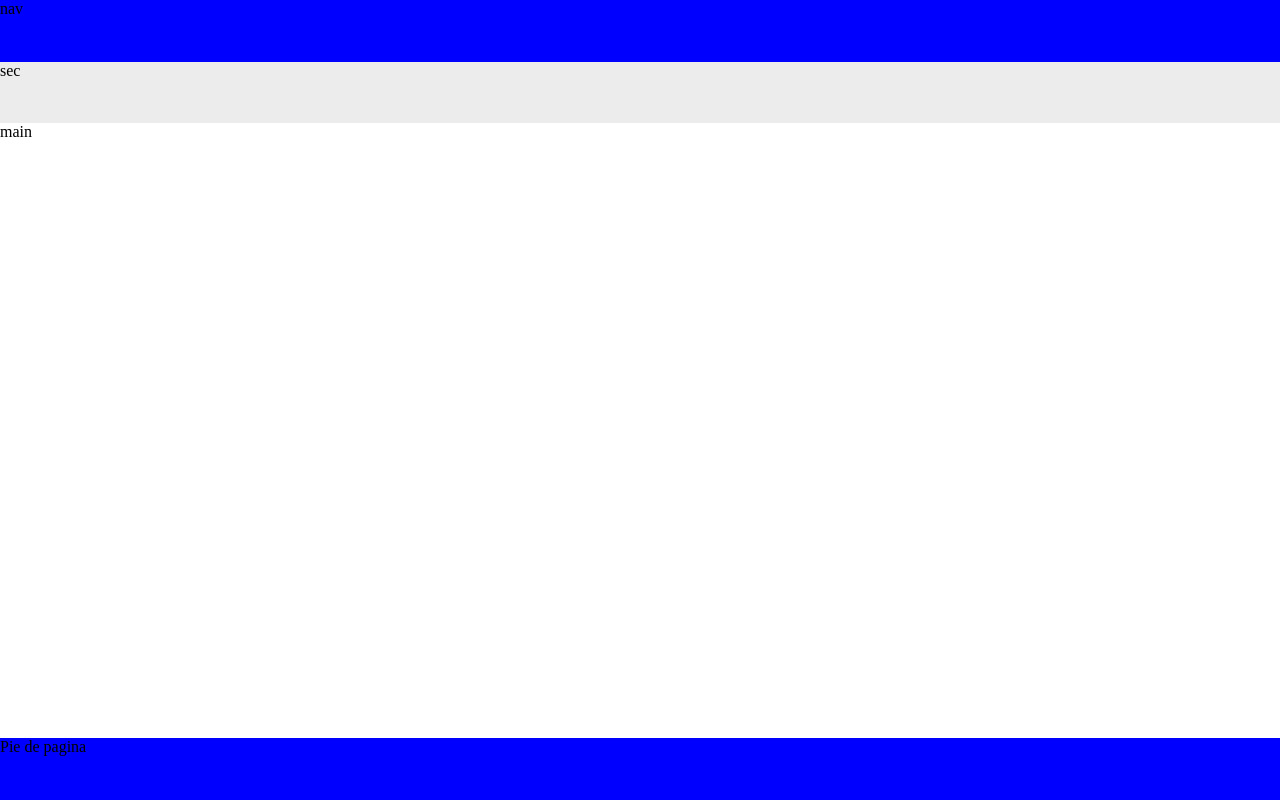
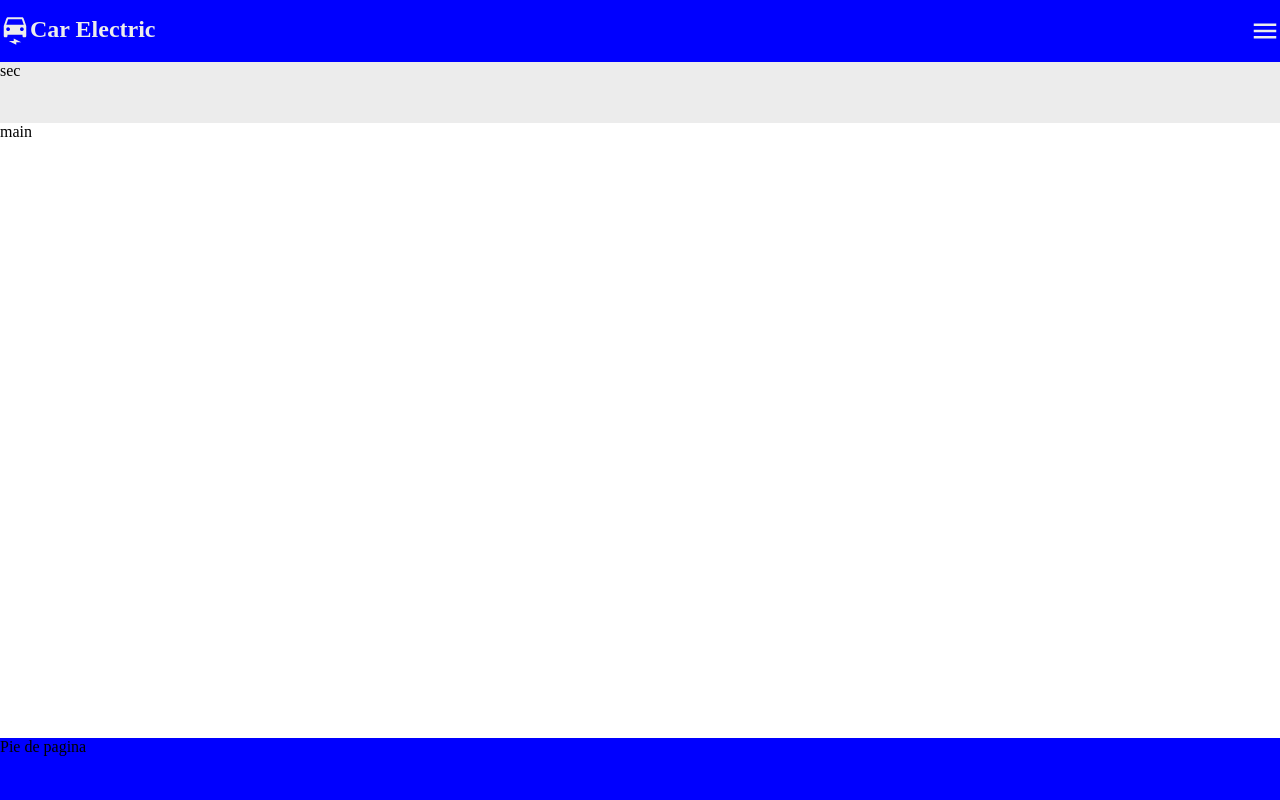
Before and after one commit to gonza23k/Electric-car-sales, a plain HTML site: page index.html in a window 1280 px wide. Drawn offline with Linux system fonts and the light colour scheme.

Commit message:
icon navbar

```diff
--- a/assets/css/style.css
+++ b/assets/css/style.css
@@ -18,6 +18,16 @@
 .nav-section{
     grid-area: nav;
     background-color: blue;
+    display: flex;
+    align-items: center;
+    justify-content: space-between;
+    color: #ececec;
+}
+.nav-section > .logo-container{
+    display: flex;
+}
+.nav-section >.logo-container > .logo, .menu{
+    width: 30px;
 }
 
 .filter-section{
--- a/index.html
+++ b/index.html
@@ -12,7 +12,13 @@
 </head>
 <body>
     <div class="container">
-        <nav class="nav-section">nav</nav>
+        <nav class="nav-section">
+        <div class="logo-container">
+            <img class="logo" src="./assets/car.svg" alt="logo">
+            <h1>Car Electric</h1>
+        </div>
+            <img class="menu" src="./assets/menu.svg" alt="hamburguer-menu" >
+        </nav>
         <section class="filter-section">sec</section>
         <main class="main-section">main</main>
         <footer class="foot-section">Pie de pagina</footer>
```
Also changed, not shown: assets/car.svg (added), assets/menu.svg (added).
